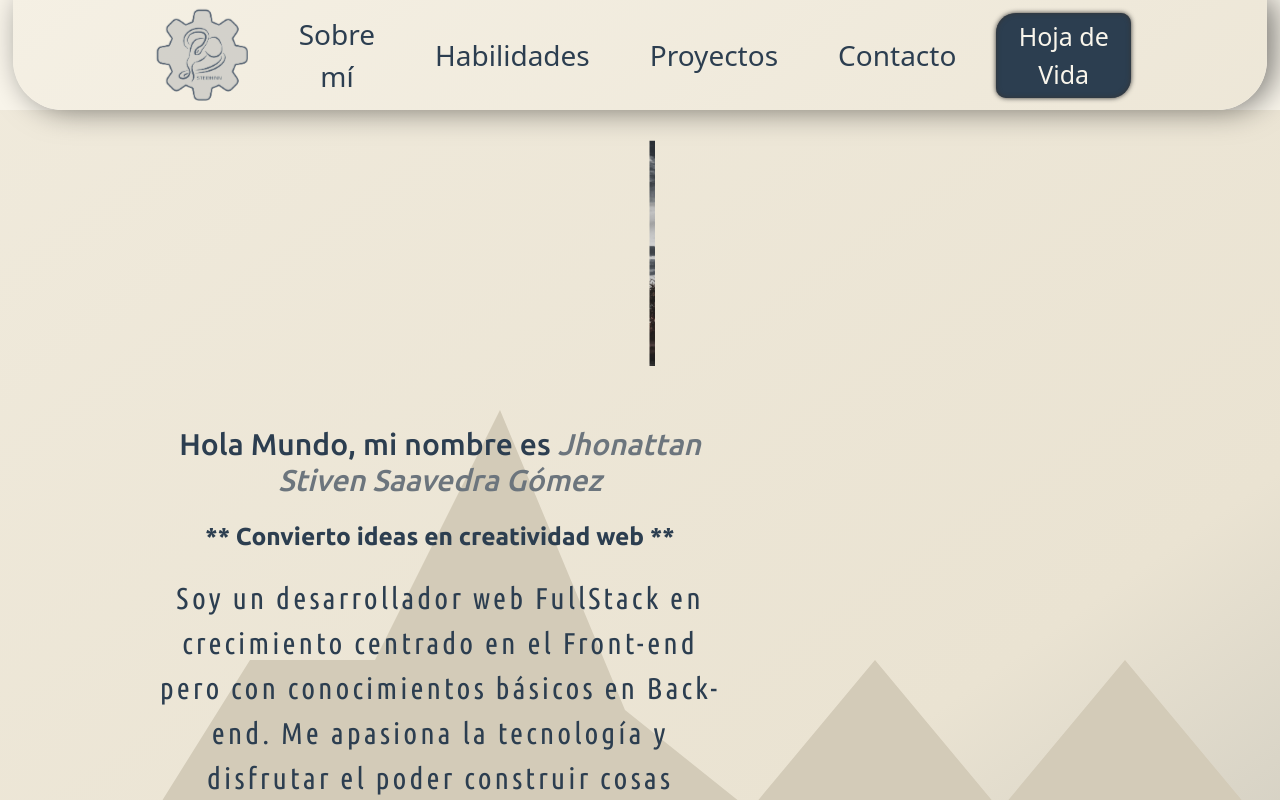
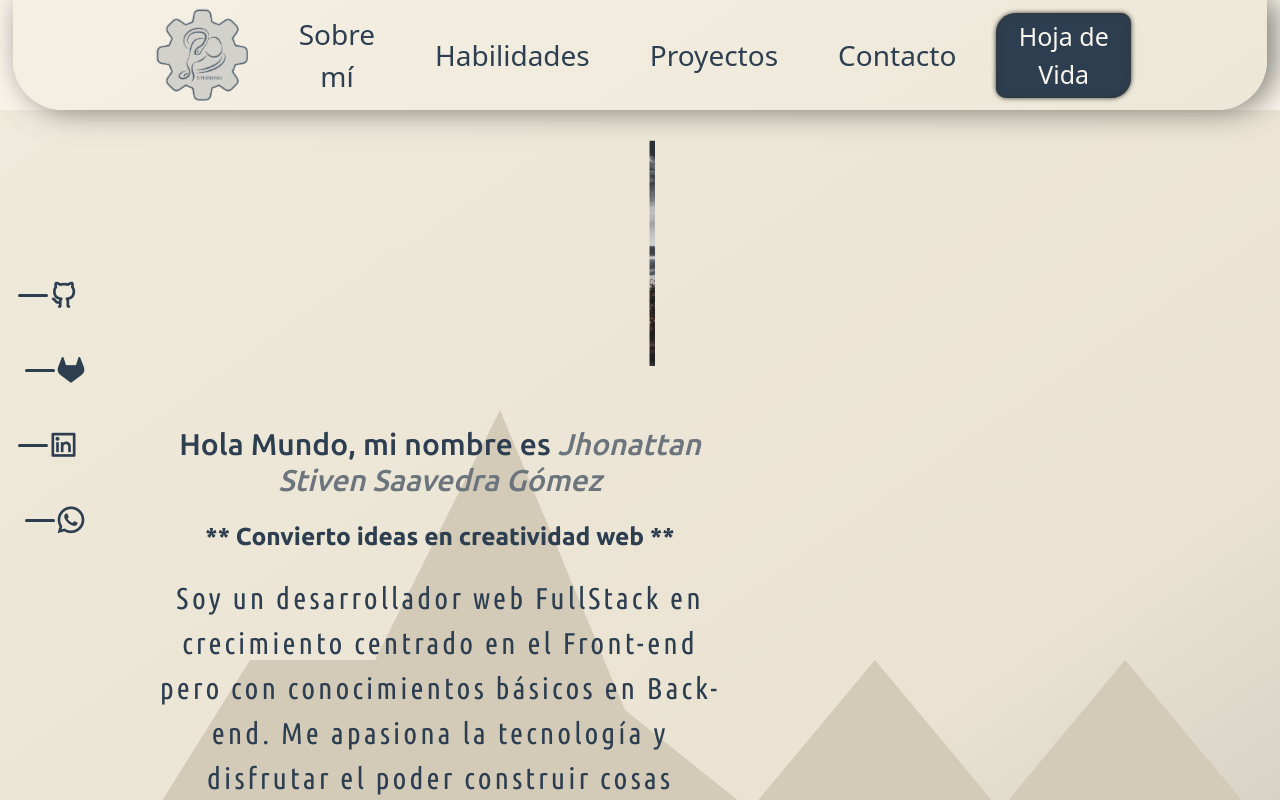
Before and after one commit to JhonattanSSG01/Mi_Portafolio, a React (Create React App) app: page / in a window 1280 px wide. Shown: the top 800 px of the page. Built offline with nearby package versions, Linux system fonts and the light colour scheme.

Commit message:
Agregando redes socailes

```diff
--- /dev/null
+++ b/src/components/socialMedia/SocialMedia.jsx
@@ -0,0 +1,39 @@
+import React from "react";
+import "./socialMedia.css";
+
+const SocialMedia = () => {
+  return (
+    <div className="containerSocial">
+      <div className="socialMedia">
+        <a href="https://github.com/JhonattanSSG01" target="_blank">
+          <i className="ri-github-line">
+            <span className="lineTrough"></span>
+          </i>
+        </a>
+        <a
+          href="https://gitlab.com/jhonattanestivensaavedragomez"
+          target="_blank"
+        >
+          <i className="ri-gitlab-fill">
+            <span className="lineTrough"></span>
+          </i>
+        </a>
+        <a href="https://www.linkedin.com/in/jhonattanssg/ " target="_blank">
+          <i className="ri-linkedin-box-line">
+            <span className="lineTrough"></span>
+          </i>
+        </a>
+        <a
+          href="https://api.whatsapp.com/send?phone=3196788028&text=Hola%20,Mundo%20¡Estoy%20feliz%20de%20poder%20ayudarle!%20Mediante%20Whatspp"
+          target="_blank"
+        >
+          <i className="ri-whatsapp-line">
+            <span className="lineTrough"></span>
+          </i>
+        </a>
+      </div>
+    </div>
+  );
+};
+
+export default SocialMedia;
--- /dev/null
+++ b/src/components/socialMedia/socialMedia.css
@@ -0,0 +1,51 @@
+.containerSocial{
+  position: fixed;
+  top: 0;
+  right: 0;
+  bottom: 0;
+  left: 25px;
+  display: grid;
+  align-items: center;
+  justify-content: left;
+}
+
+.containerSocial > .socialMedia{
+  display: flex;
+  flex-direction: column;
+}
+
+.socialMedia > a{
+  text-decoration: none;
+}
+
+.socialMedia > a > i{
+  cursor: pointer;
+  font-size: 32px;
+  color: var(--colorSecondary);
+  transition: 0.3s all;
+  position: relative;
+}
+
+.socialMedia > a:nth-child(2){
+  padding-left: 15px;
+}
+.socialMedia > a:nth-child(4){
+  padding-left: 15px;
+}
+
+.socialMedia > a > i:hover{
+  font-size: 30px;
+  color: var(--colorThird);
+}
+
+.socialMedia .lineTrough {
+  width: 30px;
+  height: 3px;
+  position: absolute;
+  top: 0;
+  left: -30px;
+  bottom: 0;
+  margin: auto;
+  border-radius: 50px;
+  background: var(--colorSecondary);
+}
--- a/src/pages/Main.jsx
+++ b/src/pages/Main.jsx
@@ -16,12 +16,14 @@ import {
   CardSubtitle,
   Button,
 } from "reactstrap";
+import SocialMedia from "../components/socialMedia/SocialMedia";
 
 // Componente Main
 export const Main = () => {
   return (
     <>
       <Header />
+      <SocialMedia />
       <div className="co">
         <div className="hero">
           <h1 className="texto">full stack</h1>
@@ -66,7 +68,7 @@ export const Main = () => {
           </div>
         </div>
       </div>
-
+    <main>
       <div className="containerMain">
         <hr className="lineBlue line" />
         <hr className="lineLigthBlue line" />
@@ -82,6 +84,7 @@ export const Main = () => {
 
         <Footer />
       </div>
+    </main>
     </>
   );
 };
```
